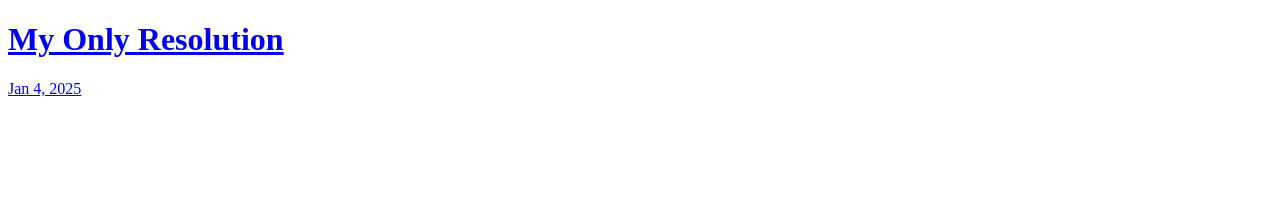
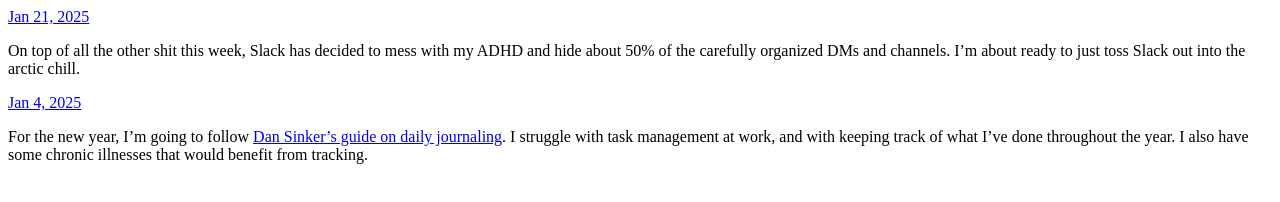
Before and after one commit to oceandruid/mrt.im, a plain HTML site: page index.html in a window 1280 px wide. Drawn offline with Linux system fonts and the light colour scheme.

Commit message:
Archiving from Micro.blog.

```diff
--- a/index.html
+++ b/index.html
@@ -24,14 +24,22 @@
 
 	  <div class="h-entry">
 
-			<h1><a href="https://mrt.im/2025/01/04/101334.html">My Only Resolution</a></h1>
+
+		<a href="https://mrt.im/2025/01/21/on-top-of-all-the.html" class="u-url"><time class="dt-published" datetime="2025-01-21 10:15:25 -0500">Jan 21, 2025</time></a>
+
+		<div class="e-content">
+			 <p>On top of all the other shit this week, Slack has decided to mess with my ADHD and hide about 50% of the carefully organized DMs and channels. I&rsquo;m about ready to just toss Slack out into the arctic chill.</p>
+
+		</div>
+	  </div>
+
+	  <div class="h-entry">
 
 
 		<a href="https://mrt.im/2025/01/04/101334.html" class="u-url"><time class="dt-published" datetime="2025-01-04 10:13:45 -0500">Jan 4, 2025</time></a>
 
 		<div class="e-content">
-			 <!-- raw HTML omitted -->
-<!-- raw HTML omitted -->
+			 <p>For the new year, I’m going to follow <a href="https://dansinker.com/posts/reflections">Dan Sinker’s guide on daily journaling</a>. I struggle with task management at work, and with keeping track of what I’ve done throughout the year. I also have some chronic illnesses that would benefit from tracking.</p>
 
 		</div>
 	  </div>
```
